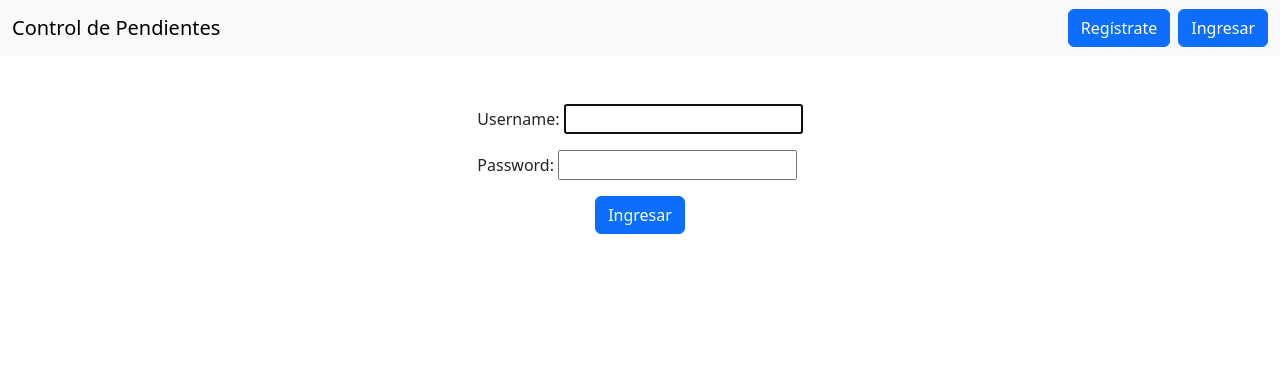
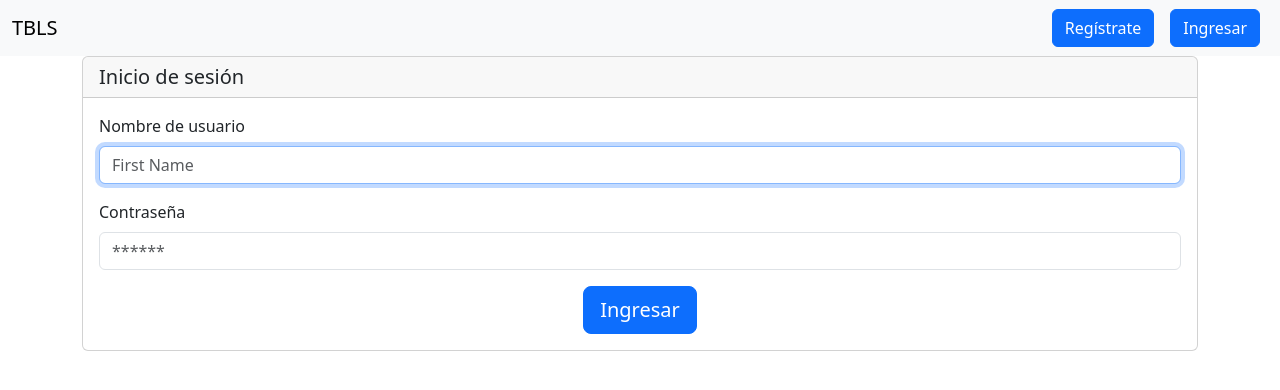
Before and after one commit to MaximoMeza3150/ppc-project, a Django app: page /login/ in a window 1280 px wide. Shown: the top 390 px of the page. Run offline with Django 3.2, Linux system fonts and the light colour scheme; some libraries are stand-ins or nearby versions.

Commit message:
se agregó libreria django-widget-tweaks para mejorar los formularios

```diff
--- a/ppc_project/control_de_pendientes/templates/control_de_pendientes/layout.html
+++ b/ppc_project/control_de_pendientes/templates/control_de_pendientes/layout.html
@@ -17,13 +17,13 @@
 	<header>
 		<nav class="navbar navbar-light bg-light">
 			<div class="container-fluid">
-			  <a class="navbar-brand">Control de Pendientes</a>
+			  <a class="navbar-brand">TBLS</a>
 			  <form class="d-flex">
 				{% if request.user.is_authenticated %}
-				<a class="btn btn-primary" href="{% url 'logout' %}">Logout</a>
+				<a class="btn btn-primary mx-2" href="{% url 'logout' %}">Logout</a>
 				{% else %}
-				<a class="btn btn-primary me-md-2" href="{% url 'register' %}">Regístrate</a>
-				<a class="btn btn-primary"href="{% url 'login' %}">Ingresar</a>
+				<a class="btn btn-primary me-md-2 mx-2" href="{% url 'register' %}">Regístrate</a>
+				<a class="btn btn-primary mx-2"href="{% url 'login' %}">Ingresar</a>
 				{% endif %}
 			  </form>
 			</div>
--- a/ppc_project/control_de_pendientes/templates/control_de_pendientes/login.html
+++ b/ppc_project/control_de_pendientes/templates/control_de_pendientes/login.html
@@ -1,15 +1,48 @@
 {% extends 'control_de_pendientes/layout.html' %}
+{% load widget_tweaks%}
+{%block content %}
 
 
 
-{% block content %}
-<div class="d-flex justify-content-center mt-5">
-	<form class="form" method="post">
-		{% csrf_token %}
-		{{ form.as_p }}
-		<div class="d-flex justify-content-center">
-			<button class="btn btn-primary" type="submit" id="submit">Ingresar</button>
+
+
+<div class="container-md">
+
+
+	<div class="card">
+		<h5 class="card-header">Inicio de sesión</h5>
+		<div class="card-body">
+
+			<form class="form" method="post">
+
+				{% csrf_token %}
+
+				<div class="mb-3">
+					<label for="exampleInputEmail1" class="form-label">{{ form.username.label }}</label>
+					{% render_field form.username class="form-control" placeholder="First Name" type="text" id="exampleInputEmail1" aria-describedby="emailHelp" %}
+					<!-- <input type="email" class="form-control" id="exampleInputEmail1" aria-describedby="emailHelp"> -->
+				</div>
+
+				<div class="mb-3">
+					<label for="exampleInputPassword1" class="form-label">{{ form.password.label }}</label>
+					{% render_field form.password class="form-control" placeholder="******" type="password" id="exampleInputPassword1" %}
+					<!-- <input type="password" class="form-control" id="exampleInputPassword1"> -->
+				</div>
+
+
+				<div class="d-flex justify-content-center">
+					<button type="submit" class="btn btn-lg btn-primary">Ingresar</button>
+				</div>
+
+			</form>
+
+
 		</div>
-	</form>
+	  </div>
+
+
+
+
 </div>
+
 {% endblock %}
--- a/ppc_project/ppc_project/settings.py
+++ b/ppc_project/ppc_project/settings.py
@@ -37,6 +37,7 @@ INSTALLED_APPS = [
     'django.contrib.sessions',
     'django.contrib.messages',
     'django.contrib.staticfiles',
+    'widget_tweaks',
     'bootstrap5',
     'control_de_pendientes.apps.ControlDePendientesConfig',
 ]
@@ -106,7 +107,7 @@ AUTH_PASSWORD_VALIDATORS = [
 # Internationalization
 # https://docs.djangoproject.com/en/3.2/topics/i18n/
 
-LANGUAGE_CODE = 'en-us'
+LANGUAGE_CODE = 'es-pe'
 
 TIME_ZONE = 'America/Lima'
 
--- a/requirements.txt
+++ b/requirements.txt
@@ -1,2 +1,3 @@
 Django
 django-bootstrap-v5
+django-widget-tweaks
```
Also changed, not shown: ppc_project/db.sqlite3.
